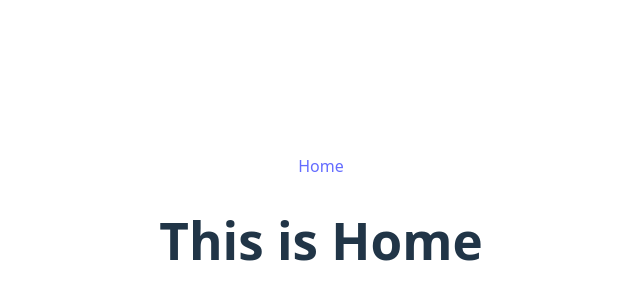
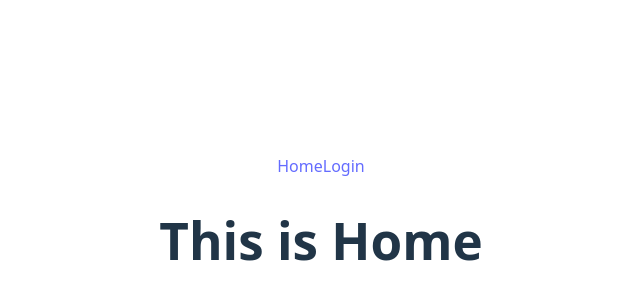
Before and after one commit to rimpakasundi07/Simple-Firebase-Auth, a React (Vite) app: page / in a window 1280 px wide. Shown: the part 172-472 px from the top of the page, without its empty margins (319-959 px from the left). Built offline with nearby package versions, Linux system fonts and the light colour scheme.

Commit message:
Add Header component with navigation links

```diff
--- a/src/components/Header.jsx
+++ b/src/components/Header.jsx
@@ -5,6 +5,7 @@
   return (
     <nav>
       <NavLink to="/">Home</NavLink>
+      <NavLink to="/login">Login</NavLink>
     </nav>
   );
 };
```
Also changed, not shown: src/components/Login.jsx (added, +11 -0 lines).
